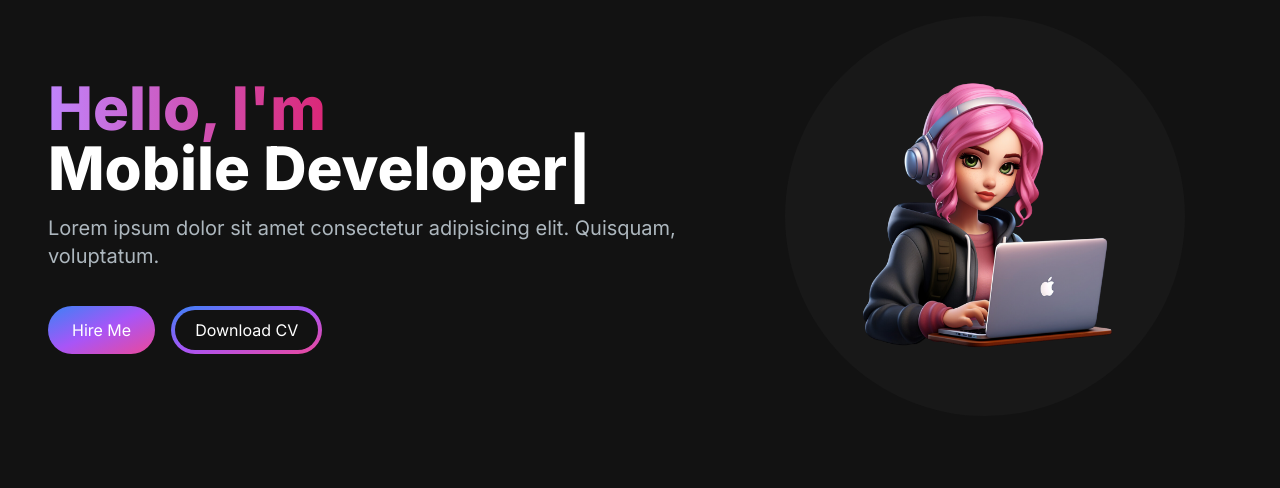
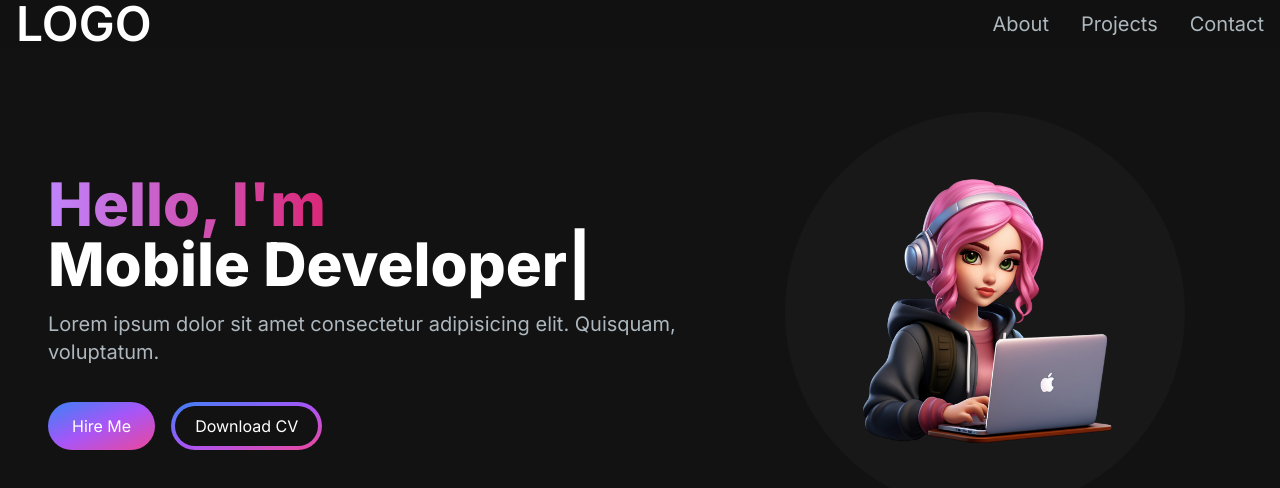
Before and after one commit to alefe0518/nextjs-portfolio, a Next.js app: page / in a window 1280 px wide. Shown: the top 488 px of the page. Built offline with nearby package versions, Linux system fonts and the light colour scheme.

Commit message:
added navbar

```diff
--- /dev/null
+++ b/src/app/components/NavLink.jsx
@@ -0,0 +1,14 @@
+import Link from "next/link";
+
+const NavLink = ({ href, title }) => {
+  return (
+    <Link
+      href={href}
+      className="block py-2 pl-3 pr-4 text-[#ADB7BE] sm:text-xl rounded md:p-0 hover:text-white"
+    >
+      {title}
+    </Link>
+  );
+};
+
+export default NavLink;
--- /dev/null
+++ b/src/app/components/Navbar.jsx
@@ -0,0 +1,44 @@
+import Link from "next/link";
+import React from "react";
+import NavLink from "./NavLink";
+
+const navLinks = [
+  {
+    title: "About",
+    path: "#about",
+  },
+  {
+    title: "Projects",
+    path: "#projects",
+  },
+  {
+    title: "Contact",
+    path: "#contact",
+  },
+];
+
+const Navbar = () => {
+  return (
+    <nav className="fixed top-0 left-0 right-0 z-10 bg-[#121212] bg-opacity-90">
+      <div className="flex flex-wrap items-center justify-between mx-auto px-4">
+        <Link
+          href={"/"}
+          className="text-2xl md:text-5xl text-white font-semibold"
+        >
+          LOGO
+        </Link>
+        <div className="menu  block md:w-auto" id="navbar">
+          <ul className="flex p-4 md:p-0 md:flex-row md:space-x-8 mt-0">
+            {navLinks.map((link, index) => (
+              <li key={index}>
+                <NavLink href={link.path} title={link.title} />
+              </li>
+            ))}
+          </ul>
+        </div>
+      </div>
+    </nav>
+  );
+};
+
+export default Navbar;
--- a/src/app/page.js
+++ b/src/app/page.js
@@ -1,10 +1,12 @@
 import Image from "next/image";
 import HeroSection from "./components/HeroSection";
+import Navbar from "./components/Navbar";
 
 export default function Home() {
   return (
     <main className="flex min-h-screen flex-col bg-[#121212]">
-      <div class="container mx-auto px-12 py-4">
+      <Navbar />
+      <div class="container mt-24 mx-auto px-12 py-4">
         <HeroSection />
       </div>
     </main>
```
